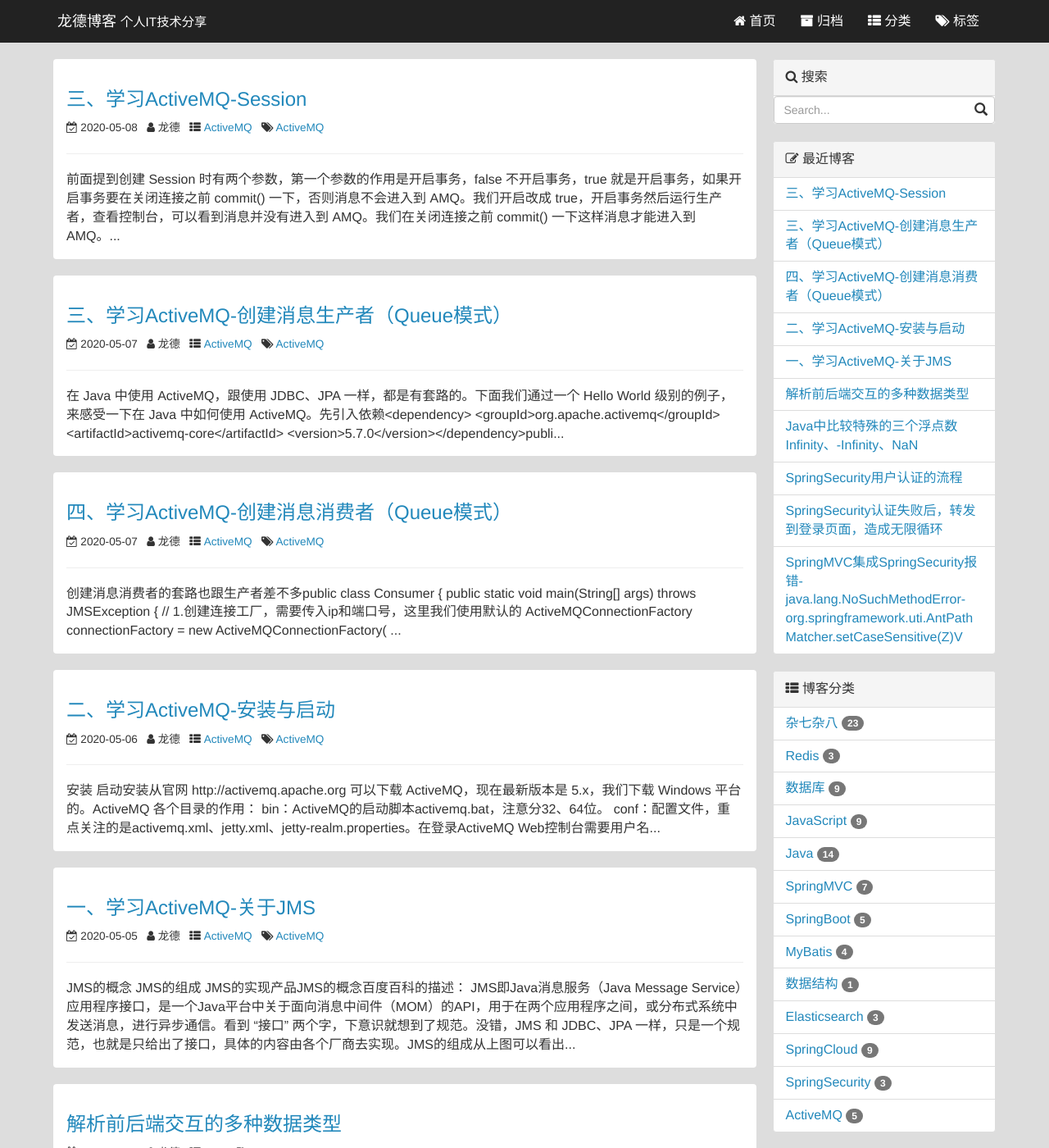
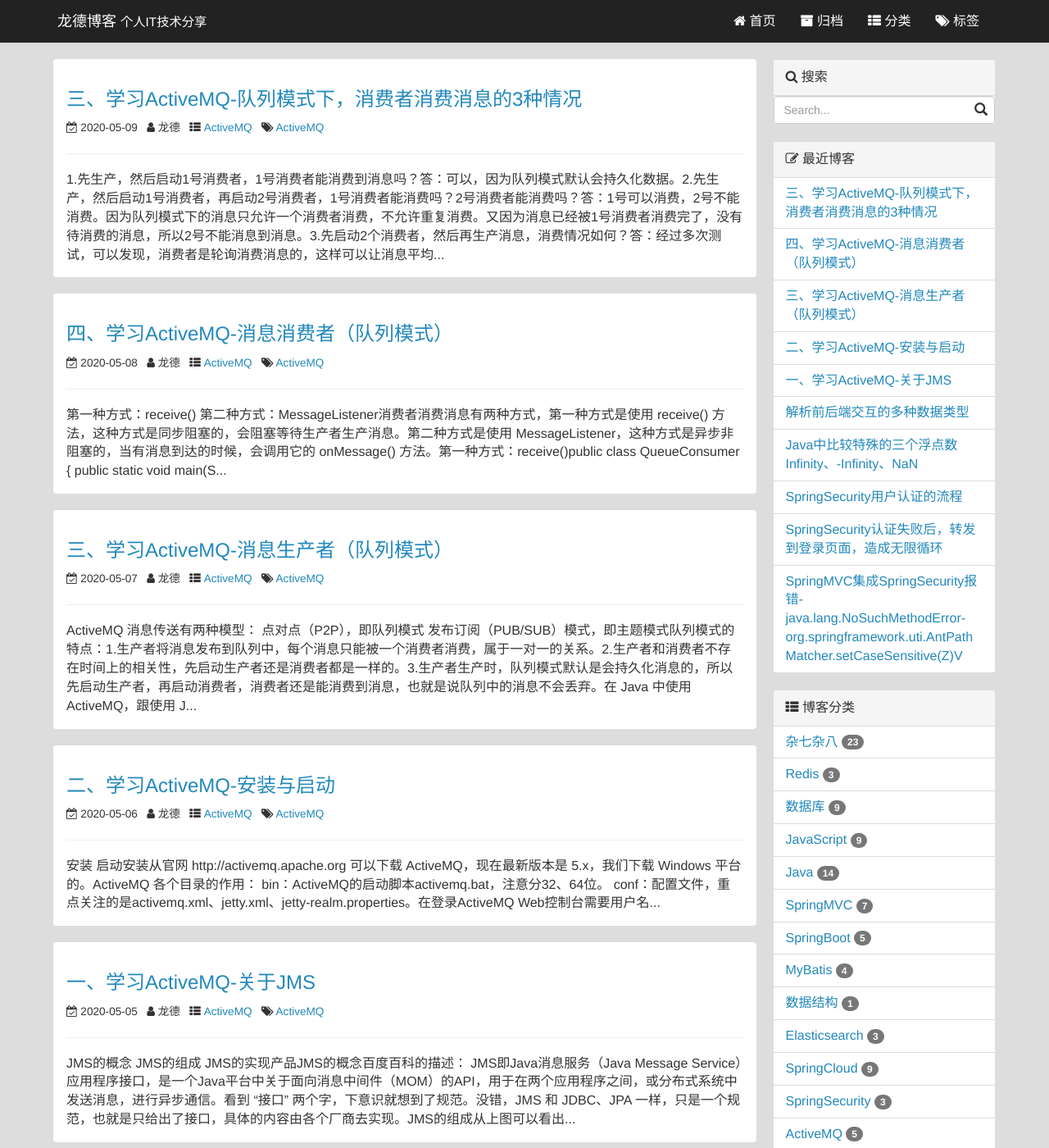
Before and after one commit to miansen/miansen.github.io, a Jekyll site: the page built from index.html, in a window 1280 px wide and 1400 px high. Shown: the whole window at 82% size. Built offline with Jekyll 4.4.1, drawn with Linux system fonts in a browser that asks for light colours; the list of posts is cut into pages by our own code; comment, search, counter and statistics services are not loaded.

Commit message:
activemq

````diff
--- a/_posts/2020-05-07-activemq-create-message-consumer-queue-mode.md
+++ /dev/null
@@ -1,53 +0,0 @@
----
-layout: post
-title: 四、学习ActiveMQ-创建消息消费者（Queue模式）
-date: 2020-05-07
-categories: ActiveMQ
-tags: ActiveMQ
-author: 龙德
----
-
-* content
-{:toc}
-
-创建消息消费者的套路也跟生产者差不多
-
-```java
-public class Consumer {
-
-    public static void main(String[] args) throws JMSException {
-
-        // 1.创建连接工厂，需要传入ip和端口号，这里我们使用默认的
-        ActiveMQConnectionFactory connectionFactory = new ActiveMQConnectionFactory(
-                ActiveMQConnectionFactory.DEFAULT_BROKER_BIND_URL);
-
-        // 2.使用连接工厂创建一个连接对象
-        Connection connection = connectionFactory.createConnection();
-
-        // 3.开启连接
-        connection.start();
-
-        // 4.使用连接对象创建会话对象。
-        // 这里有两个参数：第一个参数是开启事务，第二个参数表示签收模式，后面再详细介绍。
-        Session session = connection.createSession(false, Session.AUTO_ACKNOWLEDGE);
-
-        // 5.使用会话对象创建目标对象，这里我们创建的是 queue，也就是点对点的模式。与生产者保持一致，并且名称也要一致。
-        Destination destination = session.createQueue("queue-test-01");
-
-        // 6.使用会话对象创建消费者对象
-        MessageConsumer consumer = session.createConsumer(destination);
-
-        // 7.使用 receive() 方法消费消息
-        TextMessage msg;
-        while (true) {
-            // receive() 方法当没有消息的时候会阻塞在这，等待提供者提供消息，后面介绍使用监听的方式来获取消息
-            msg = (TextMessage) consumer.receive();
-            System.out.println("消费消息：" + msg.getText());
-        }
-    }
-}
-```
-
-运行消费者，查看控制台，可以看到消费了 1 条消息，有 0 条消息等待消费。
-
-![image](https://miansen.wang/assets/20200507160537.png)
--- a/_posts/2020-05-07-activemq-create-message-producer-queue-mode.md
+++ b/_posts/2020-05-07-activemq-create-message-producer-queue-mode.md
@@ -1,6 +1,6 @@
 ---
 layout: post
-title: 三、学习ActiveMQ-创建消息生产者（Queue模式）
+title: 三、学习ActiveMQ-消息生产者（队列模式）
 date: 2020-05-07
 categories: ActiveMQ
 tags: ActiveMQ
@@ -9,6 +9,19 @@
 
 * content
 {:toc}
+
+ActiveMQ 消息传送有两种模型：
+
+- 点对点（P2P），即队列模式
+- 发布订阅（PUB/SUB）模式，即主题模式
+
+队列模式的特点：
+
+1.生产者将消息发布到队列中，每个消息只能被一个消费者消费，属于一对一的关系。
+
+2.生产者和消费者不存在时间上的相关性，先启动生产者还是消费者都是一样的。
+
+3.生产者生产时，队列模式默认是会持久化消息的，所以先启动生产者，再启动消费者，消费者还是能消费到消息，也就是说队列中的消息不会丢弃。
 
 在 Java 中使用 ActiveMQ，跟使用 JDBC、JPA 一样，都是有套路的。下面我们通过一个 Hello World 级别的例子，来感受一下在 Java 中如何使用 ActiveMQ。
 
@@ -23,45 +36,76 @@
 ```
 
 ```java
-public class Producer {
+public class QueueProducer {
 
-    public static void main(String[] args) throws JMSException {
+    public static void main(String[] args) {
 
-        // 1.创建连接工厂，需要传入ip和端口号，这里我们使用默认的
-        ActiveMQConnectionFactory connectionFactory = new ActiveMQConnectionFactory(
-                ActiveMQConnectionFactory.DEFAULT_BROKER_BIND_URL);
+        Connection connection = null;
+        Session session = null;
+        MessageProducer producer = null;
 
-        // 2.使用连接工厂创建一个连接对象
-        Connection connection = connectionFactory.createConnection();
+        try {
+            // 1.创建连接工厂，需要传入ip和端口号，这里我们使用默认的
+            ActiveMQConnectionFactory connectionFactory = new ActiveMQConnectionFactory(
+                    ActiveMQConnectionFactory.DEFAULT_BROKER_BIND_URL);
 
-        // 3.开启连接
-        connection.start();
+            // 2.使用连接工厂创建一个连接对象
+            connection = connectionFactory.createConnection();
 
-        // 4.使用连接对象创建会话对象。
-        // 这里有两个参数：第一个参数是开启事务，第二个参数表示签收模式，后面再详细介绍。
-        Session session = connection.createSession(false, Session.AUTO_ACKNOWLEDGE);
+            // 3.开启连接
+            connection.start();
 
-        // 5.使用会话对象创建目标对象，这里我们创建的是 queue，也就是点对点的模式。除此之外还有一对多模式：createTopic()
-        Destination destination = session.createQueue("queue-test-01");
+            // 4.使用连接对象创建会话对象。
+            // 这里有两个参数：第一个参数是开启事务，第二个参数表示签收模式，后面再详细介绍。
+            session = connection.createSession(false, Session.AUTO_ACKNOWLEDGE);
 
-        // 6.使用会话对象创建生产者对象
-        MessageProducer producer = session.createProducer(destination);
+            // 5.使用会话对象创建目标对象，这里我们创建的是 queue，也就是点对点的模式。除此之外还有一对多模式：createTopic()
+            Destination destination = session.createQueue("queue-test-01");
 
-        // 7.使用会话对象创建一个文本消息对象
-        TextMessage textMessage = session.createTextMessage();
+            // 6.使用会话对象创建生产者对象
+            producer = session.createProducer(destination);
 
-        // 8.设置消息内容
-        textMessage.setText("Hello ActiveMQ");
+            // 7.使用会话对象创建一个文本消息对象
+            TextMessage textMessage = session.createTextMessage();
 
-        // 9.发送消息
-        producer.send(textMessage);
+            String text = "Hello ActiveMQ - " + new Date().getTime();
 
-        // 10.关闭资源
-        producer.close();
-        session.close();
-        connection.close();
+            // 8.设置消息内容
+            textMessage.setText(text);
 
+            // 9.发送消息
+            producer.send(textMessage);
+
+            System.out.println("已发送消息：" + text);
+
+        } catch (JMSException e) {
+            e.printStackTrace();
+        } finally {
+            // 10.关闭资源
+            if (producer != null) {
+                try {
+                    producer.close();
+                } catch (JMSException e) {
+                    e.printStackTrace();
+                }
+            }
+            if (session != null) {
+                try {
+                    session.close();
+                } catch (JMSException e) {
+                    e.printStackTrace();
+                }
+            }
+            if (connection != null) {
+                try {
+                    connection.close();
+                } catch (JMSException e) {
+                    e.printStackTrace();
+                }
+            }
+        }
     }
+
 }
 ```
 
--- /dev/null
+++ b/_posts/2020-05-08-activemq-create-message-consumer-queue-mode.md
@@ -0,0 +1,191 @@
+---
+layout: post
+title: 四、学习ActiveMQ-消息消费者（队列模式）
+date: 2020-05-08
+categories: ActiveMQ
+tags: ActiveMQ
+author: 龙德
+---
+
+* content
+{:toc}
+
+消费者消费消息有两种方式，第一种方式是使用 receive() 方法，这种方式是同步阻塞的，会阻塞等待生产者生产消息。第二种方式是使用 MessageListener，这种方式是异步非阻塞的，当有消息到达的时候，会调用它的 onMessage() 方法。
+
+## 第一种方式：receive()
+
+```java
+public class QueueConsumer {
+
+    public static void main(String[] args) {
+
+        Connection connection = null;
+        Session session = null;
+        MessageConsumer consumer = null;
+
+        try {
+            // 1.创建连接工厂，需要传入ip和端口号，这里我们使用默认的
+            ActiveMQConnectionFactory connectionFactory = new ActiveMQConnectionFactory(
+                    ActiveMQConnectionFactory.DEFAULT_BROKER_BIND_URL);
+
+            // 2.使用连接工厂创建一个连接对象
+            connection = connectionFactory.createConnection();
+
+            // 3.开启连接
+            connection.start();
+
+            // 4.使用连接对象创建会话对象。
+            // 这里有两个参数：第一个参数是开启事务，第二个参数表示签收模式，后面再详细介绍。
+            session = connection.createSession(false, Session.AUTO_ACKNOWLEDGE);
+
+            // 5.使用会话对象创建目标对象，这里我们创建的是 queue，也就是点对点的模式。与生产者保持一致，并且名称也要一致。
+            Destination destination = session.createQueue("queue-test-01");
+
+            // 6.使用会话对象创建消费者对象
+            consumer = session.createConsumer(destination);
+
+            // 7.使用 receive() 方法消费消息，当没有消息的时候会阻塞在这，等待提供者提供消息
+            TextMessage msg = (TextMessage) consumer.receive();
+            System.out.println("已接收消息：" + msg.getText());
+        } catch (JMSException e) {
+            e.printStackTrace();
+        } finally {
+            // 8.关闭资源
+            if (consumer != null) {
+                try {
+                    consumer.close();
+                } catch (JMSException e) {
+                    e.printStackTrace();
+                }
+            }
+            if (session != null) {
+                try {
+                    session.close();
+                } catch (JMSException e) {
+                    e.printStackTrace();
+                }
+            }
+            if (connection != null) {
+                try {
+                    connection.close();
+                } catch (JMSException e) {
+                    e.printStackTrace();
+                }
+            }
+        }
+    }
+
+}
+```
+
+运行消费者，查看控制台，可以看到消费了 1 条消息，有 0 条消息等待消费。
+
+![image](https://miansen.wang/assets/20200507160537.png)
+
+由于队列中已经存在一条消息了，所以看不到阻塞的效果。我们重新启动生产者，就可以看到阻塞在了 receive() 处。
+
+![image](https://miansen.wang/assets/20200509172606.png)
+
+此时如果没有消息进入队列中，消费者就会一直阻塞着。
+
+如何做到一直接收消息呢，总不能接收到一条消息就关了吧。我们可以使用 while() 循环一直接收消息
+
+```java
+while (true) {
+    TextMessage msg = (TextMessage) consumer.receive();
+    System.out.println("已接收消息：" + msg.getText());
+}
+```
+
+但这种方式毕竟会阻塞当前线程，如果使用这种方式，那么后面的代码也就别执行了。所以我们可以另起一条线程来解决阻塞的问题。
+
+```java
+public class QueueConsumer {
+
+    public static void main(String[] args) throws JMSException {
+
+        // 1.创建连接工厂，需要传入ip和端口号，这里我们使用默认的
+        ActiveMQConnectionFactory connectionFactory = new ActiveMQConnectionFactory(
+                ActiveMQConnectionFactory.DEFAULT_BROKER_BIND_URL);
+
+        // 2.使用连接工厂创建一个连接对象
+        Connection connection = connectionFactory.createConnection();
+
+        // 3.开启连接
+        connection.start();
+
+        // 4.使用连接对象创建会话对象。
+        // 这里有两个参数：第一个参数是开启事务，第二个参数表示签收模式，后面再详细介绍。
+        Session session = connection.createSession(false, Session.AUTO_ACKNOWLEDGE);
+
+        // 5.使用会话对象创建目标对象，这里我们创建的是 queue，也就是点对点的模式。与生产者保持一致，并且名称也要一致。
+        Destination destination = session.createQueue("queue-test-01");
+
+        // 6.使用会话对象创建消费者对象
+        MessageConsumer consumer = session.createConsumer(destination);
+
+        // 7.使用 receive() 方法消费消息，当没有消息的时候会阻塞，我们可以开一个线程解决阻塞的问题
+        new Thread("My-ActiveMQ-Thread") {
+
+            @Override
+            public void run() {
+
+                try {
+                    while (true) {
+                        TextMessage msg = (TextMessage) consumer.receive();
+                        System.out.println("已接收消息：" + msg.getText());
+                    }
+                } catch (JMSException e) {
+                    e.printStackTrace();
+                }
+
+            }
+        }.start();
+    }
+}
+```
+
+## 第二种方式：MessageListener
+
+```java
+public class QueueConsumer {
+
+    public static void main(String[] args) throws JMSException {
+
+        // 1.创建连接工厂，需要传入ip和端口号，这里我们使用默认的
+        ActiveMQConnectionFactory connectionFactory = new ActiveMQConnectionFactory(
+                ActiveMQConnectionFactory.DEFAULT_BROKER_BIND_URL);
+
+        // 2.使用连接工厂创建一个连接对象
+        Connection connection = connectionFactory.createConnection();
+
+        // 3.开启连接
+        connection.start();
+
+        // 4.使用连接对象创建会话对象。
+        // 这里有两个参数：第一个参数是开启事务，第二个参数表示签收模式，后面再详细介绍。
+        Session session = connection.createSession(false, Session.AUTO_ACKNOWLEDGE);
+
+        // 5.使用会话对象创建目标对象，这里我们创建的是 queue，也就是点对点的模式。与生产者保持一致，并且名称也要一致。
+        Destination destination = session.createQueue("queue-test-01");
+
+        // 6.使用会话对象创建消费者对象
+        MessageConsumer consumer = session.createConsumer(destination);
+
+        // 7.通过监听器的方式来接收消息
+        consumer.setMessageListener(new MessageListener() {
+
+            @Override
+            public void onMessage(Message message) {
+                try {
+                    if (message instanceof TextMessage) {
+                        System.out.println("已接收消息：" + ((TextMessage) message).getText());
+                    }
+                } catch (JMSException e) {
+                    e.printStackTrace();
+                }
+            }
+        });
+    }
+}
+```
--- a/_posts/2020-05-08-activemq-session.md
+++ /dev/null
@@ -1,31 +0,0 @@
----
-layout: post
-title: 三、学习ActiveMQ-Session
-date: 2020-05-08
-categories: ActiveMQ
-tags: ActiveMQ
-author: 龙德
----
-
-* content
-{:toc}
-
-前面提到创建 Session 时有两个参数，第一个参数的作用是开启事务，false 不开启事务，true 就是开启事务，如果开启事务要在关闭连接之前 commit() 一下，否则消息不会进入到 AMQ。
-
-![image](https://miansen.wang/assets/20200507165915.png)
-
-我们开启改成 true，开启事务
-
-![image](https://miansen.wang/assets/20200507170202.png)
-
-然后运行生产者，查看控制台，可以看到消息并没有进入到 AMQ。
-
-![image](https://miansen.wang/assets/20200507170408.png)
-
-我们在关闭连接之前 commit() 一下
-
-![image](https://miansen.wang/assets/20200507170519.png)
-
-这样消息才能进入到 AMQ。
-
-![image](https://miansen.wang/assets/20200507170929.png)
--- /dev/null
+++ b/_posts/2020-05-09-activemq-consumer-mode.md
@@ -0,0 +1,23 @@
+---
+layout: post
+title: 三、学习ActiveMQ-队列模式下，消费者消费消息的3种情况
+date: 2020-05-09
+categories: ActiveMQ
+tags: ActiveMQ
+author: 龙德
+---
+
+* content
+{:toc}
+
+1.先生产，然后启动1号消费者，1号消费者能消费到消息吗？
+
+答：可以，因为队列模式默认会持久化数据。
+
+2.先生产，然后启动1号消费者，再启动2号消费者，1号消费者能消费吗？2号消费者能消费吗？
+
+答：1号可以消费，2号不能消费。因为队列模式下的消息只允许一个消费者消费，不允许重复消费。又因为消息已经被1号消费者消费完了，没有待消费的消息，所以2号不能消息到消息。
+
+3.先启动2个消费者，然后再生产消息，消费情况如何？
+
+答：经过多次测试，可以发现，消费者是轮询消费消息的，这样可以让消息平均分配，不至于一个消费者特别忙，一个消费者特别闲，也不会出现抢占资源的情况。
````
Also changed, not shown: assets/20200509172606.png (added), assets/747917edly4gdmfqechi0j20i50m8wgt.jpg (added).
